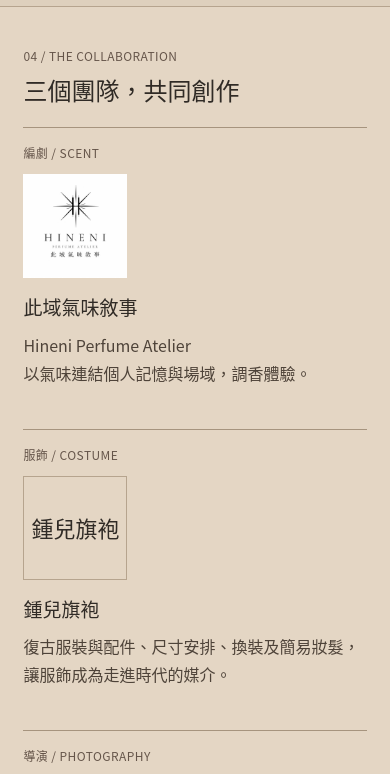
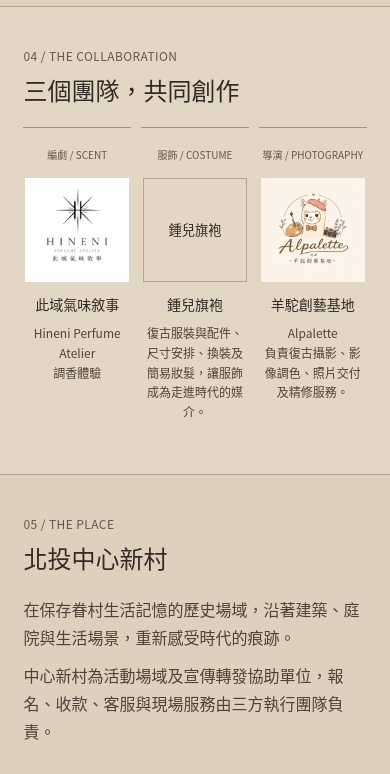
Before and after one commit to h-s017/hana-event, a plain HTML site: page heart-village/index.html in a window 390 px wide. Shown: the part 4020-4794 px from the top of the page. Drawn offline with Linux system fonts and the light colour scheme.

Commit message:
Align three partner brands side by side on mobile and simplify Hineni text

```diff
--- a/heart-village/index.html
+++ b/heart-village/index.html
@@ -53,6 +53,14 @@ nav>a.event-name{font-family:var(--sans);font-size:16px;font-weight:500;letter-s
 
 /* Keep all three portrait experience cards visible on phones. */
 @media(max-width:760px){#experience .grid{grid-template-columns:repeat(3,minmax(0,1fr));grid-auto-flow:row;overflow:visible;scroll-snap-type:none;gap:7px;padding-bottom:0}#experience .tile{min-height:0;padding:14px 8px 18px;scroll-snap-align:none}#experience .tile .num{font-size:10px;letter-spacing:0;overflow-wrap:anywhere;margin-bottom:14px}#experience .tile h3{font-size:15px;line-height:1.45;margin-bottom:10px}#experience .tile p{font-size:12px;line-height:1.65;overflow-wrap:anywhere}}
+
+/* Three partner brands in one row, including narrow mobile screens. */
+#partners .grid{grid-template-columns:repeat(3,minmax(0,1fr));align-items:start}
+#partners .tile{min-width:0;text-align:center}
+#partners .tile .num{min-height:3em;display:flex;align-items:center;justify-content:center;overflow-wrap:anywhere}
+#partners .tile img,#partners .tile .wordmark{width:min(100%,126px);height:auto;aspect-ratio:1;object-fit:contain;margin:12px auto 16px}
+#partners .tile .wordmark{box-sizing:border-box}
+@media(max-width:760px){#partners .grid{gap:10px}#partners .tile{padding:12px 0;overflow-wrap:anywhere}#partners .tile .num{font-size:10px;line-height:1.4;letter-spacing:0;min-height:3em}#partners .tile img,#partners .tile .wordmark{width:100%;max-width:104px;margin:8px auto 12px}#partners .tile .wordmark{font-size:clamp(12px,3.4vw,17px);padding:4px}#partners .tile h3{font-size:clamp(13px,3.6vw,16px);line-height:1.5;margin:0 0 8px}#partners .tile p{font-size:12px;line-height:1.65;margin:0}}
 </style></head><body><nav><a class="event-name" href="#top">心村裡的時空旅行</a><div><a href="#experience">體驗</a><a href="#plans">方案票價</a><a href="#partners">合作團隊</a><a href="#booking">立即預約</a></div></nav><main id="top"><section class="hero"><div><div class="eyebrow">2026.12 — 2027.01　北投中心新村</div><h1>心村裡的時空旅行</h1><h3>旗袍・調香・攝影</h3><p class="english">A Journey Through Time at Heart Village</p><p>換上旗袍或長袍，親手調製香水，在中心新村留下復古影像。</p><a class="btn" href="#booking">活動資訊與預約 →</a></div><figure class="poster-frame"><img src="../poster.jpg" fetchpriority="high" width="1075" height="1522" alt="心村裡的時空旅行活動海報"></figure></section>
 <section id="experience"><div class="eyebrow">01 / THE EXPERIENCE</div><h2>三種媒介，一段個人記憶</h2><div class="grid"><article class="tile"><span class="num">01 / QIPAO</span><h3>旗袍與復古服飾</h3><p>旗袍、長袍或兒童服飾，搭配配件與簡易妝髮，走入眷村的時代風景。服裝須於當日營業結束前歸還。</p></article><article class="tile"><span class="num">02 / PERFUMERY</span><h3>氣味藝術調香</h3><p>認識香材、選擇氣味、親手調製 30 mL 個人香水，附一份小點心。無需調香基礎。</p></article><article class="tile"><span class="num">03 / PHOTOGRAPHY</span><h3>復古攝影</h3><p>20–30 分鐘拍攝，提供 10 張基本調色數位照片，不含人物精修。</p></article></div></section>
 <section id="plans" class="dark plans"><div class="eyebrow">02 / TICKETS</div><h2>選擇你的時光旅程</h2><div class="grid" id="cards"></div><p>票價均為新臺幣，依服裝類型及人數計費，不另設雙人或親子折扣。攝影精修加購：單張 NT$200、全套十張 NT$1,500（由團隊確認）。</p></section>
@@ -68,5 +76,5 @@ nav>a.event-name{font-family:var(--sans);font-size:16px;font-weight:500;letter-s
 <p id="result" role="status" tabindex="-1"></p>
 <div id="order-actions" hidden><button id="check-order" type="button">重新查詢訂單</button> <button id="pay-order" type="button" hidden>繼續測試結帳</button> <button id="cancel-order" type="button" hidden>取消此筆預約</button></div>
 </form></section>
-<section id="partners" class="partners"><div class="eyebrow">04 / THE COLLABORATION</div><h2>三個團隊，共同創作</h2><div class="grid"><article class="tile" data-partner="hineni"><span class="num">編劇 / SCENT</span><img src="../hineni.jpg" alt="此域 Hineni 標誌"><h3>此域氣味敘事</h3><p>Hineni Perfume Atelier<br>以氣味連結個人記憶與場域，調香體驗。</p></article><article class="tile" data-partner="qipao"><span class="num">服飾 / COSTUME</span><div class="wordmark" aria-label="鍾兒旗袍文字名稱，非標誌">鍾兒旗袍</div><h3>鍾兒旗袍</h3><p>復古服裝與配件、尺寸安排、換裝及簡易妝髮，讓服飾成為走進時代的媒介。</p></article><article class="tile" data-partner="photo"><span class="num">導演 / PHOTOGRAPHY</span><img src="../alpalette.jpg" alt="羊駝創藝基地標誌"><h3>羊駝創藝基地</h3><p>Alpalette<br>負責復古攝影、影像調色、照片交付及精修服務。</p></article></div></section>
+<section id="partners" class="partners"><div class="eyebrow">04 / THE COLLABORATION</div><h2>三個團隊，共同創作</h2><div class="grid"><article class="tile" data-partner="hineni"><span class="num">編劇 / SCENT</span><img src="../hineni.jpg" alt="此域 Hineni 標誌"><h3>此域氣味敘事</h3><p>Hineni Perfume Atelier<br>調香體驗</p></article><article class="tile" data-partner="qipao"><span class="num">服飾 / COSTUME</span><div class="wordmark" aria-label="鍾兒旗袍文字名稱，非標誌">鍾兒旗袍</div><h3>鍾兒旗袍</h3><p>復古服裝與配件、尺寸安排、換裝及簡易妝髮，讓服飾成為走進時代的媒介。</p></article><article class="tile" data-partner="photo"><span class="num">導演 / PHOTOGRAPHY</span><img src="../alpalette.jpg" alt="羊駝創藝基地標誌"><h3>羊駝創藝基地</h3><p>Alpalette<br>負責復古攝影、影像調色、照片交付及精修服務。</p></article></div></section>
 <section class="dark" id="village"><div class="eyebrow">05 / THE PLACE</div><div class="split"><div><h2>北投中心新村</h2><p>在保存眷村生活記憶的歷史場域，沿著建築、庭院與生活場景，重新感受時代的痕跡。</p><p>中心新村為活動場域及宣傳轉發協助單位，報名、收款、客服與現場服務由三方執行團隊負責。</p></div><div><h3>活動地點</h3><p>臺北市北投區新民路 42 號・D1 區 C 棟<br>園區入口為新民路 22 巷 9 號，可自捷運新北投站沿泉源路往新民路步行。</p><a class="btn" href="https://www.google.com/maps/search/?api=1&query=北投中心新村" target="_blank" rel="noopener">查看交通位置</a></div></div></section><section><div class="eyebrow">06 / FAQ</div><h2>預約前須知</h2><details><summary>需要調香經驗嗎？</summary><p>不需要，將由調香團隊引導。</p></details><details><summary>可以親子或多人參加嗎？</summary><p>可以提出申請，兒童適用年齡、共同拍攝方式與可接待人數由團隊確認。</p></details><details><summary>取消、改期及雨天怎麼辦？</summary><p>正式收款、取消退款、改期、雨天安排及照片交付時間須由執行團隊確認後公告。</p></details></section></main><footer>心村裡的時空旅行 · 2026–2027<br>此域 Hineni × 鍾兒旗袍 × 羊駝創藝基地<br><a href="https://hineni.hanascent.com/">此域氣味敘事</a> · <a href="https://hanascent.com/">Hana Scent Artist</a> · <a href="https://lin.ee/QvDGM79">官方 LINE</a></footer><script type="module" src="../booking.mjs"></script></body></html>
```
